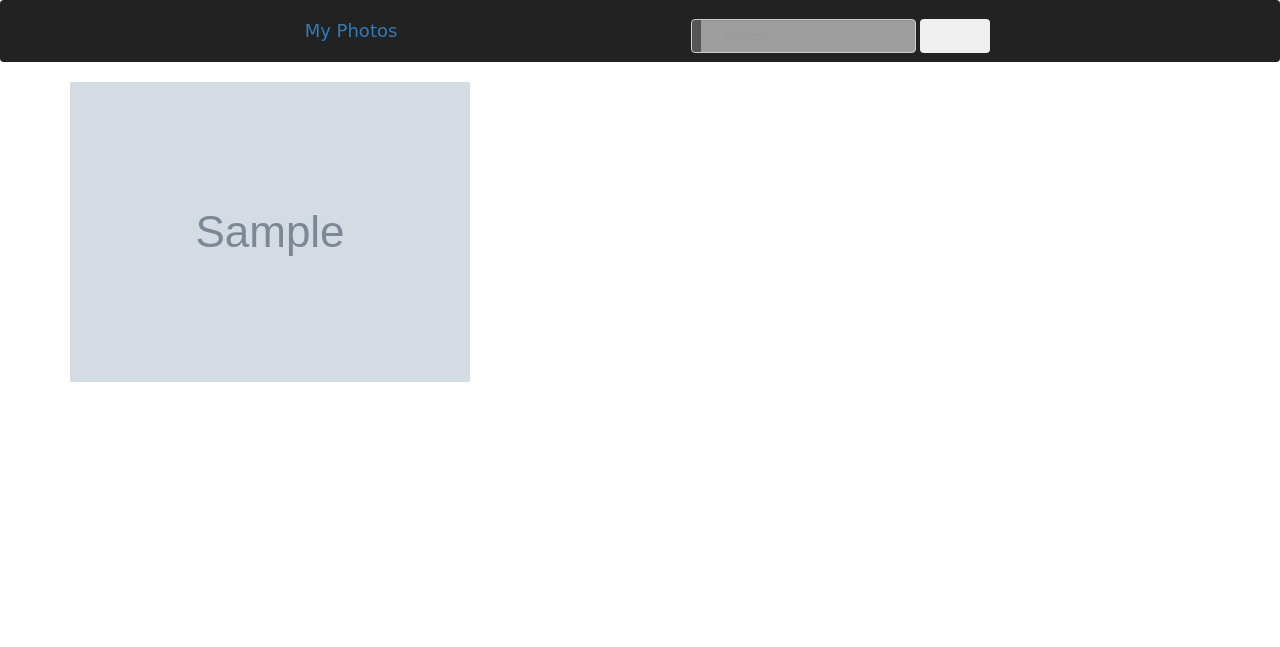
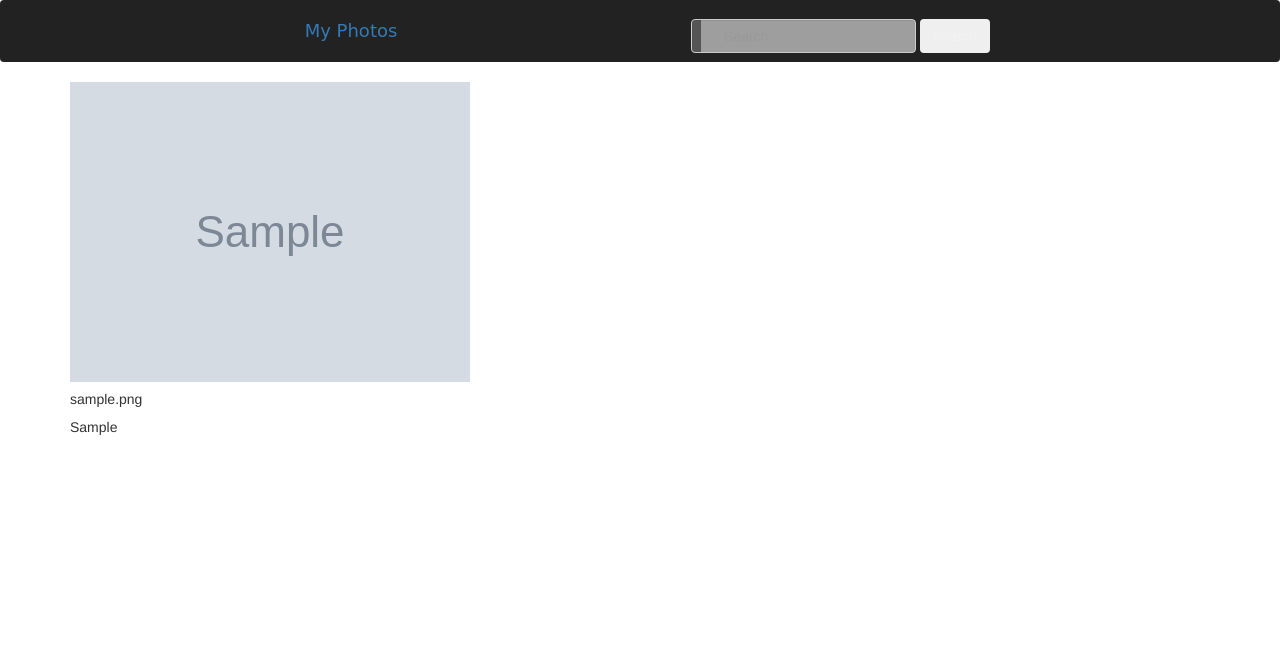
Before and after one commit to D0nmoses/myPhotos, a Django app: page / in a window 1280 px wide. Shown: the top 647 px of the page. Run offline with Django 3.2, Linux system fonts and the light colour scheme; tables that the repository leaves empty hold one stand-in row (values such as "Sample post"); grey boxes marked "Sample" are stand-in pictures; some libraries are stand-ins or nearby versions; some web fonts are replaced; grey boxes are pictures that could not be loaded.

Commit message:
change index.html to include grid view

```diff
--- a/photos/templates/all-pics/index.html
+++ b/photos/templates/all-pics/index.html
@@ -4,10 +4,17 @@
 
 <div class="container-fluid">
     <div class="container">
-        <div class="card-columns">
+        <div class="row">
             {% for image in images %}
-            <div class="card" data-toggle="modal" data-target="#{{image.id}}">
-                <img src="{{image.image.url}}" alt="{{image.name}}" class="card-img">
+
+            <div class="col-lg-4 mb-4">
+                <div class="card" data-target="#{{image.id}}">
+                    <img src="{{image.image.url}}" alt="" class="card-img-top">
+                    <div class="card-body">
+                        <h5 class="card-title">{{image.image_name}}</h5>
+                        <p class="card-text">{{image.image_location}}</p>
+                    </div>
+                </div>
             </div>
 
 
@@ -27,7 +34,7 @@
                             <p class="text-center">{{image.image_category}}</p>
                         </div>
                         <div class="modal-footer">
-                            <button class="btn btn-success btn-sm" onclick="copyLink('{{image.id}}.url')">Copy Link</button>
+                            <button type="button" class="btn btn-info" onclick="copy('img{{image.id}}')">Copy Link</button>
                             <button type="button" class="btn btn-danger btn-sm" data-dismiss="modal">Close
                             </button>
                         </div>
```
